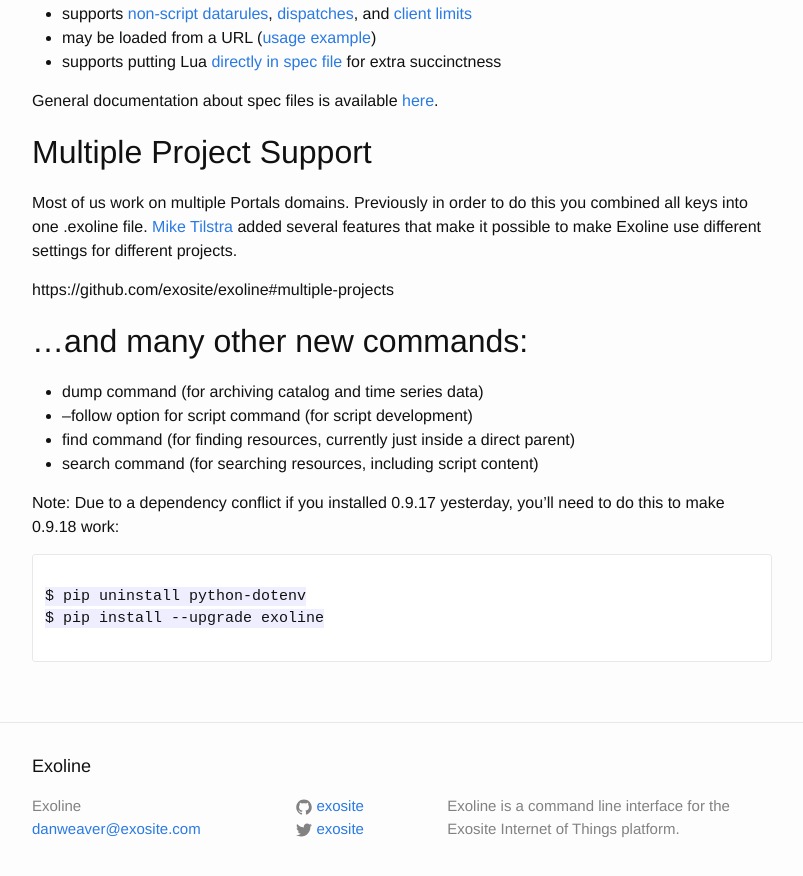
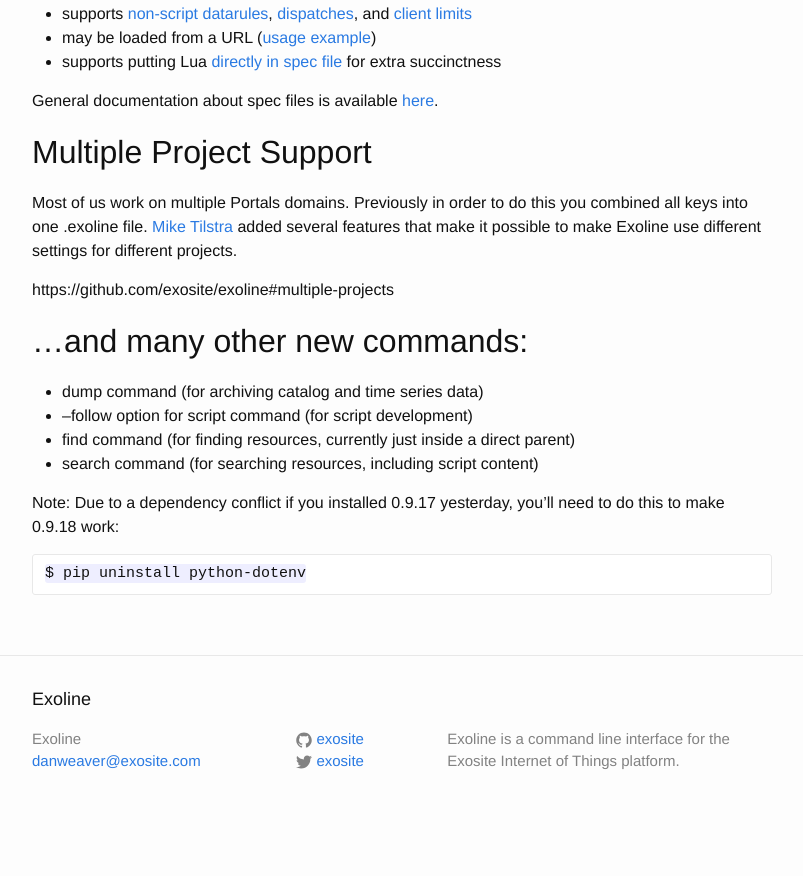
Before and after one commit to exosite-archive/exoline, a Jekyll site: the page built from _posts/2015-07-15-0.9.18-release.markdown, in a window 1280 px wide and 900 px high, scrolled down 657 px. Shown: the top 876 px of the window, without its empty margins (238-1041 px from the left). Built offline with Jekyll 4.4.1, drawn with Linux system fonts in a browser that asks for light colours; after the commit the page ends 1490 px from its top, so only the background shows below that.

Commit message:
markdown fiddling

````diff
--- a/_posts/2015-07-15-0.9.18-release.markdown
+++ b/_posts/2015-07-15-0.9.18-release.markdown
@@ -11,7 +11,7 @@
 
 This has been the #1 most requested feature since the first release. Thanks to a script by [Andrew Solz](https://github.com/asolz), if you run bash you can set up your environment to tab-complete commands, keys, and even options:
 
-https://github.com/exosite/exoline#tab-completion
+[https://github.com/exosite/exoline#tab-completion](https://github.com/exosite/exoline#tab-completion)
 
 
 ## Spec Improvements
@@ -42,9 +42,7 @@
 
 Note: Due to a dependency conflict if you installed 0.9.17 yesterday, you'll need to do this to make 0.9.18 work:
 
-```
-
-$ pip uninstall python-dotenv
-$ pip install --upgrade exoline
 
 ```
+$ pip uninstall python-dotenv
+```
````
